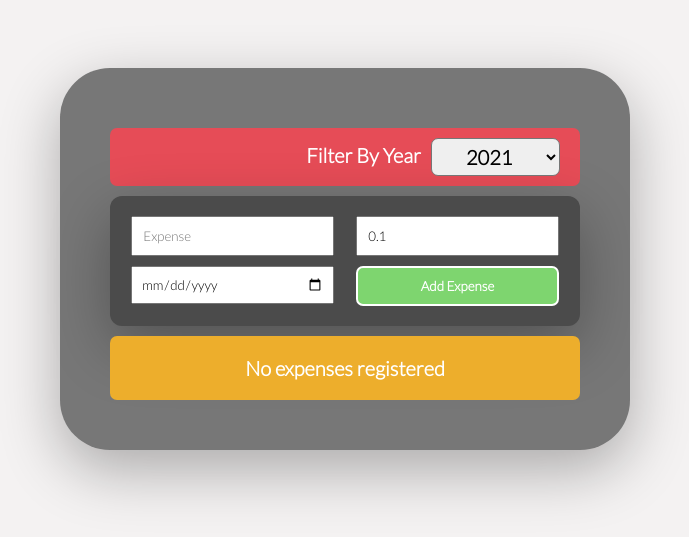
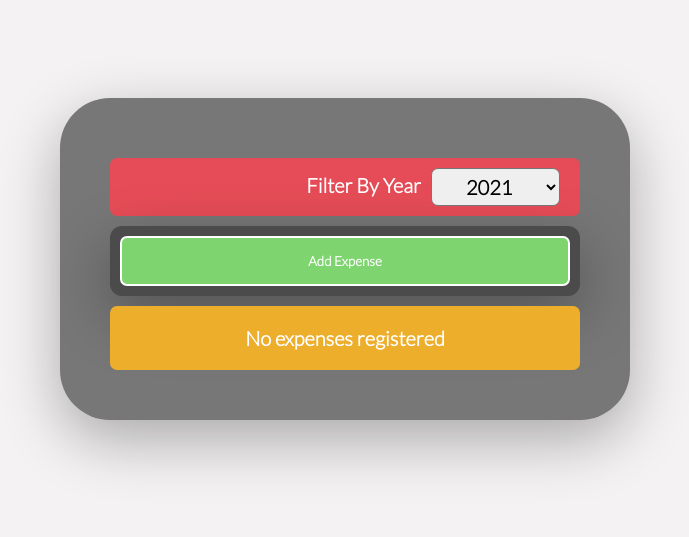
Before and after one commit to Alejandro-J-Caputto/mini-expense-app, a React (Create React App) app: page / in a window 1280 px wide. Shown: the part 141-678 px from the top of the page, without its empty margins (295-984 px from the left). Built offline with nearby package versions, Linux system fonts and the light colour scheme.

Commit message:
toggle Menu Expenses onClick

```diff
--- a/src/components/expenses-form/ExpenseForms.tsx
+++ b/src/components/expenses-form/ExpenseForms.tsx
@@ -1,3 +1,4 @@
+import { useState } from 'react';
 import { ExpenseModel } from '../../classes/expenseModel';
 import { useForm, Validatable } from '../../hooks/useForm';
 export interface ExpenseForm {
@@ -15,6 +16,10 @@ export const ExpenseForms = ({ onSubmittedExpense }: { onSubmittedExpense: (expe
 
   const { formValues, handleInputChange, reset, customValidator } = useForm<ExpenseForm>({ expense: '', date: new Date(), price: 0.1 })
   const { expense, date, price } = formValues;
+
+  const [hideForm, setHideForm] = useState(true)
+
+  const buttonFormHandler =<div className="expense-form__action expense-form__action--menu"><button onClick={()=> setHideForm(false)} className="btn btn--expense-form btn--expense--menu"> Add Expense </button></div>
 
   const expenseIsValid: Validatable = {
     value: expense,
@@ -38,11 +43,15 @@ export const ExpenseForms = ({ onSubmittedExpense }: { onSubmittedExpense: (expe
 
     const newExpense = new ExpenseModel(new Date(date), expense, price)
     onSubmittedExpense(newExpense);
+
     reset()
   }
 
+
   return (
+
     <form onSubmit={submitHandler} className="expense-form">
+      {hideForm ? buttonFormHandler :
       <div className="expense-form__controls">
       <div className="expense-form__control">
         <label htmlFor="expense">Title</label>
@@ -78,9 +87,12 @@ export const ExpenseForms = ({ onSubmittedExpense }: { onSubmittedExpense: (expe
           max="2022-12-31" />
       </div>
       <div className="expense-form__action">
-          <button className="btn btn--expense-form" type="submit"> Add Expense </button>
+        <button className="btn btn--expense-form" type="submit"> Add </button>
+        <button onClick={()=>setHideForm(true)} className="btn btn--expense-form btn--expense-form--cancel"> Cancel </button>
       </div>
     </div>
+      }
+
     </form>
   )
 }
--- a/src/components/expenses-form/_expenseForm.scss
+++ b/src/components/expenses-form/_expenseForm.scss
@@ -20,8 +20,8 @@
       padding: 1rem;
       font-family: inherit;
     }
-    & input[type='date'] {
-      padding: .8rem;
+    & input[type="date"] {
+      padding: 0.8rem;
       font-family: inherit;
     }
     & label {
@@ -34,9 +34,29 @@
     // padding: .7rem;
     margin-top: 1rem;
     justify-content: center;
+    &:not(:last-child) {
+      margin-right: 2px;
+    }
     & button {
       width: 100%;
-      padding: 1rem 1.4rem;
+      padding: 0.6rem 1.4rem;
+    }
+    &--menu {
+      margin-top: 0;
+      // padding: 2rem 8rem;
+
+      flex: 0 0 100%;
+      align-items: center;
     }
   }
 }
+
+.btn--expense--menu {
+  height: 5rem;
+}
+.btn--expense-form--cancel {
+  background-color: $color-angular-light;
+  &:hover {
+    background-color: $color-angular-darker;
+  }
+}
--- a/src/css/styles.css
+++ b/src/css/styles.css
@@ -139,8 +139,8 @@ body {
     .expense-form__control input {
       padding: 1rem;
       font-family: inherit; }
-    .expense-form__control input[type='date'] {
-      padding: .8rem;
+    .expense-form__control input[type="date"] {
+      padding: 0.8rem;
       font-family: inherit; }
     .expense-form__control label {
       display: none; }
@@ -149,9 +149,23 @@ body {
     flex: 0 0 45%;
     margin-top: 1rem;
     justify-content: center; }
+    .expense-form__action:not(:last-child) {
+      margin-right: 2px; }
     .expense-form__action button {
       width: 100%;
-      padding: 1rem 1.4rem; }
+      padding: 0.6rem 1.4rem; }
+    .expense-form__action--menu {
+      margin-top: 0;
+      flex: 0 0 100%;
+      align-items: center; }
+
+.btn--expense--menu {
+  height: 5rem; }
+
+.btn--expense-form--cancel {
+  background-color: #cb2b39; }
+  .btn--expense-form--cancel:hover {
+    background-color: #b4252b; }
 
 .expense-filter {
   padding: 0 1rem;
--- a/src/pages/MainPage/MainPage.tsx
+++ b/src/pages/MainPage/MainPage.tsx
@@ -5,6 +5,7 @@ import { ExpensesItem } from '../../components/expenses-item/ExpensesItem'
 import { ExpensesCard } from '../../components/expensesCard/ExpensesCard'
 import { NewExpenses } from '../../components/newExpense/NewExpenses'
 import { ExpenseFilter } from '../../components/expense-filter/ExpenseFilter'
+import { ExpenseItems } from '../../services/expensesService/useExpenseService'
 
 
 export const MainPage = () => {
@@ -24,26 +25,29 @@ export const MainPage = () => {
     setFilterYear(year);
   }
 
+  let expenseListContent: any =
+    <div className="message-filter">
+      <p className="message-filter__notFound"> No expenses registered </p>
+    </div> as JSX.Element
+
+  if(filteredExpenseResults.length > 0 ) {
+    expenseListContent = filteredExpenseResults.map(({ id, expense, price, date }) => {
+      return <ExpensesItem
+        dispatchExpense={dispatchExpense}
+        key={id}
+        expense={expense}
+        price={price}
+        date={date}
+      ></ExpensesItem>
+    })
+  }
 
   return (
     <div className="main">
       <ExpensesCard className="container">
         <ExpenseFilter filterYear={filterYear} onSetYear={onSetYear}></ExpenseFilter>
         <NewExpenses></NewExpenses>
-        {!filteredExpenseResults.length ?
-        <div className="message-filter">
-          <p className="message-filter__notFound"> No expenses registered </p>
-        </div>
-        :filteredExpenseResults.map(({ id, expense, price, date }) => {
-          return <ExpensesItem
-            dispatchExpense={dispatchExpense}
-            key={id}
-            expense={expense}
-            price={price}
-            date={date}
-          ></ExpensesItem>
-        })
-        }
+        {expenseListContent}
       </ExpensesCard>
     </div>
   )
```
Also changed, not shown: src/sass/componentsUI/_btn.scss (line endings or trailing spaces). Lines whose indentation alone changed are shown as unchanged.
